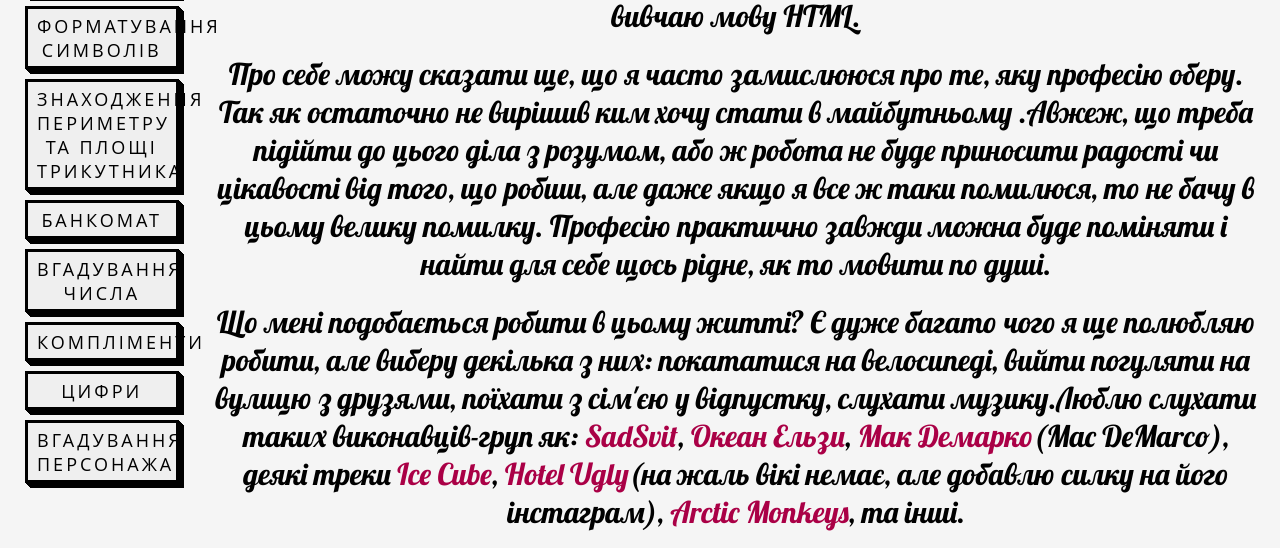
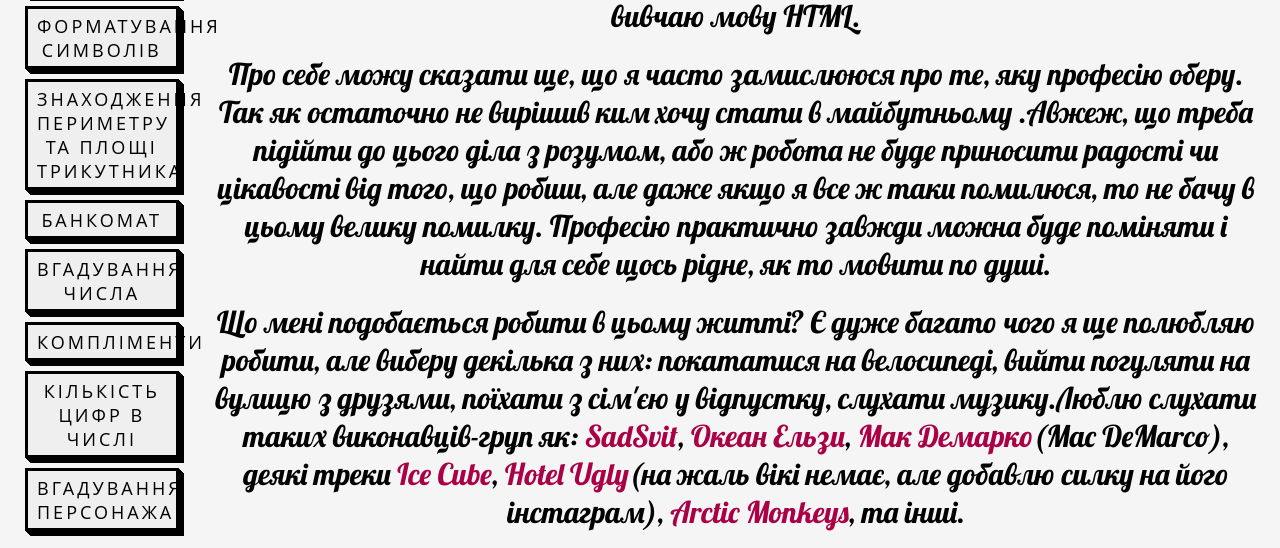
Before and after one commit to Mudoryu/Site, a plain HTML site: page index.html in a window 1280 px wide. Shown: the part 779-1327 px from the top of the page. Drawn offline with Linux system fonts and the light colour scheme.

Commit message:
Update index.html

```diff
--- a/index.html
+++ b/index.html
@@ -29,7 +29,7 @@
 <a href="VS/ATM.html"target="_blank"><button class="button1" role="button">Банкомат</button></a>
 <a href="VS/JS1.html"target="_blank"><button class="button1" role="button"> Вгадування числа</button></a>
 <a href="VS/Compliments.html"target="_blank"><button class="button1" role="button">Компліменти</button></a>
-<a href="VS/numbers.html"target="_blank"><button class="button1" role="button">Цифри</button></a>
+<a href="VS/numbers.html"target="_blank"><button class="button1" role="button">Кількість цифр в числі</button></a>
 <a href="VS/character.html"target="_blank"><button class="button1" role="button">Вгадування персонажа</button></a>
 </div>
 </div>
```
